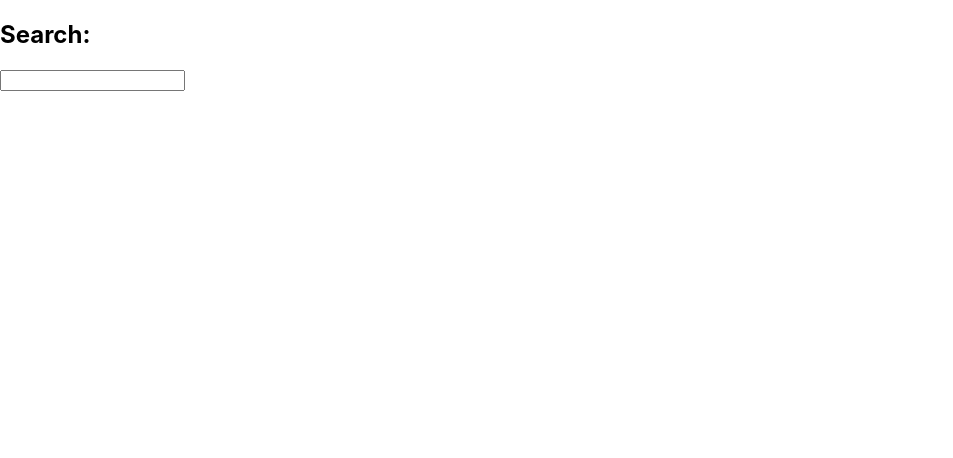
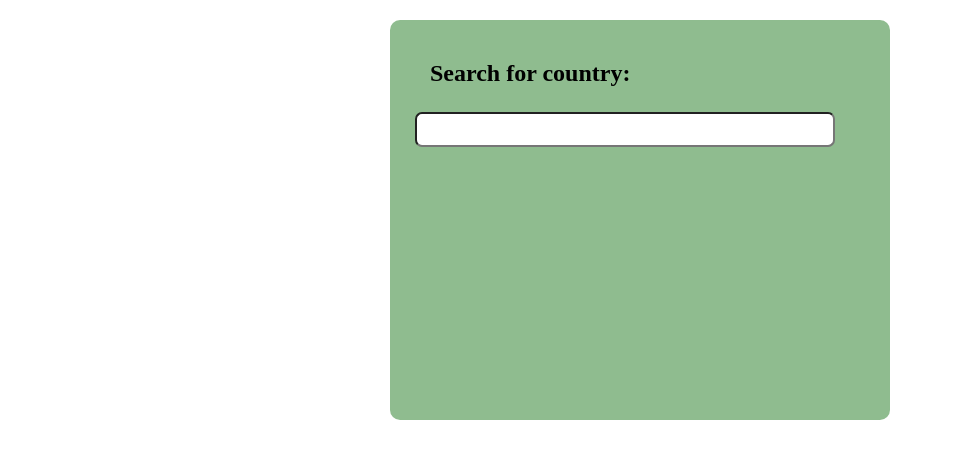
Before and after one commit to aselwilliams/Autocomplete, a React (Create React App) app: page / in a window 1280 px wide. Shown: the top 458 px of the page, without its empty margins (0-953 px from the left). Built offline with nearby package versions, Linux system fonts and the light colour scheme.

Commit message:
styles added

```diff
--- a/src/App.js
+++ b/src/App.js
@@ -5,7 +5,7 @@ import countries from './countries'
 function App() {
   return (
     <div className="wrapper">
-      <h2>Search:</h2>
+      <h2>Search for country:</h2>
       <Autocomplete suggestions={countries} />
     </div>
   );
--- a/src/index.css
+++ b/src/index.css
@@ -1,13 +1,47 @@
-body {
-  margin: 0;
-  font-family: -apple-system, BlinkMacSystemFont, 'Segoe UI', 'Roboto', 'Oxygen',
-    'Ubuntu', 'Cantarell', 'Fira Sans', 'Droid Sans', 'Helvetica Neue',
-    sans-serif;
-  -webkit-font-smoothing: antialiased;
-  -moz-osx-font-smoothing: grayscale;
+.wrapper{
+  width:500px;
+  height: 400px;
+  background-color: darkseagreen;
+  margin:auto;
+  border-radius: 10px;
 }
-
-code {
-  font-family: source-code-pro, Menlo, Monaco, Consolas, 'Courier New',
-    monospace;
+input{
+  padding:0.5rem;
+  width:400px;
+  margin:5px 25px;
+  border-radius: 7px;
 }
+h2{
+ padding-top: 40px;
+ padding-left: 40px;
+}
+.no-suggestions {
+  color: #333;
+  padding: 0.5rem;
+  font-size: 1.3rem;
+ text-align: center;
+}
+.suggestions {
+  border: 1px solid #999;
+  border-top-width: 0;
+  list-style: none;
+  max-height: 250px;
+  overflow-y: auto;
+  padding-left: 0;
+  width: calc(300px + 1rem);
+  margin-left: 25px;
+  background: #fff;
+}
+.suggestions li {
+  padding: 0.5rem;
+}
+.suggestion-active,
+.suggestions li:hover {
+  background-color: #017e5c;
+  color: #fceb7c;
+  cursor: pointer;
+  font-weight: 700;
+}
+.suggestions li:not(:last-of-type) {
+  border-bottom: 1px solid #999;
+}
```
